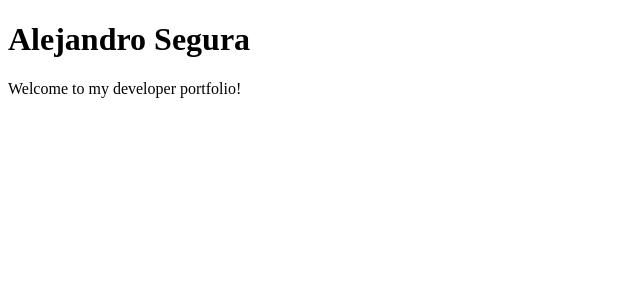
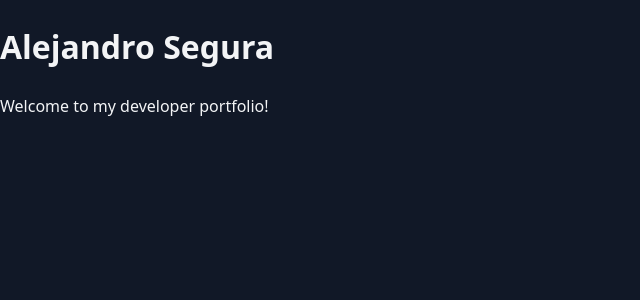
Before and after one commit to eloso85/myPortfolio, a Next.js app: page / in a window 1280 px wide. Shown: the top 300 px of the page, without its empty margins (0-640 px from the left). Built offline with nearby package versions, Linux system fonts and the light colour scheme.

Commit message:
Add shared global styles and correct legacy import paths

```diff
--- a/src/app/layout.js
+++ b/src/app/layout.js
@@ -1,3 +1,5 @@
+import "../styles/global.css"
+
 export const metadata = {
     title: 'Alejandro Segura | Portfolio',
     description: 'Alejandro Segura\'s developer portfolio'
--- a/src/pages/_app.js
+++ b/src/pages/_app.js
@@ -1,5 +1,5 @@
-import '../src/styles/global.css'
 import 'bootstrap/dist/css/bootstrap.min.css'
+import '../styles/global.css'
 export default function App({ Component, pageProps }) {
     return <Component {...pageProps} />
   }
--- a/src/pages/contact.js
+++ b/src/pages/contact.js
@@ -1,6 +1,6 @@
-import Navi from "../components/Navi";
-import backImg from '../src/images/austin.jpg'
-import ContactForm from "../components/ContactForm";
+import Navi from "../../components/Navi";
+import backImg from '../images/austin.jpg'
+import ContactForm from "../../components/ContactForm";
 
 import Head from 'next/head'
 
--- a/src/pages/main.js
+++ b/src/pages/main.js
@@ -1,6 +1,6 @@
 import Head from 'next/head'
 
-import Navi from '../components/Navi'
+import Navi from '../../components/Navi';
 //bootstrap
 
 //images
@@ -9,7 +9,7 @@ import backImg from '../src/images/austin.jpg'
 
 
 
-import About from '../components/About'
+import About from '../../components/About'
 
 
 export default function Main() {
--- a/src/pages/projects.js
+++ b/src/pages/projects.js
@@ -1,9 +1,9 @@
-import Navi from "../components/Navi";
-import Projectsbox from "../components/Projectsbox";
+import Navi from "../../components/Navi";
+import Projectsbox from "../../components/Projectsbox";
 
 import Head from 'next/head'
 
-import backImg from '../src/images/austin.jpg'
+import backImg from '../images/austin.jpg'
 
 export default function Projects(){
     return (<>
--- a/src/styles/global.css
+++ b/src/styles/global.css
@@ -1,13 +1,37 @@
+:root {
+  --color-background: #111827;
+  --color-text: #f3f4f6;
+  --color-accent: #93c5fd;
+}
 
+*,
+*::before,
+*::after {
+  box-sizing: border-box;
+}
 
 body {
+  margin: 0;
+  background-color: var(--color-background);
+  color: var(--color-text);
+  font-family: system-ui, sans-serif;
+  font-size: 1rem;
+  line-height: 1.6;
+}
 
+img {
+  display: block;
+  max-width: 100%;
+  height: auto;
+}
 
+a {
+  color: var(--color-accent);
+}
 
-  padding: 0;
-  margin: 0;
-  font-family: "sans-serif";
-  line-height: 1.6;
-  font-size: 18px;
-
+button,
+input,
+textarea,
+select {
+  font: inherit;
 }
```
